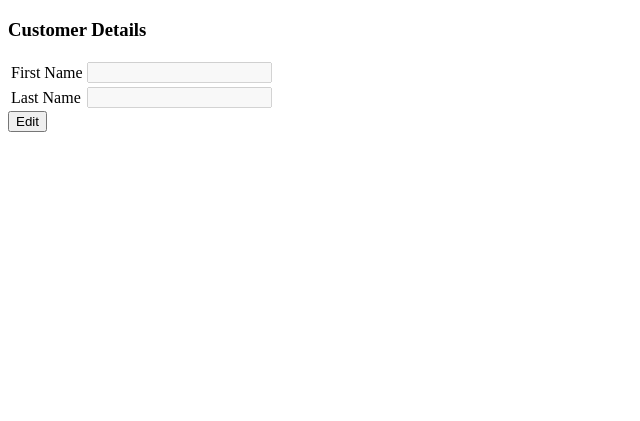
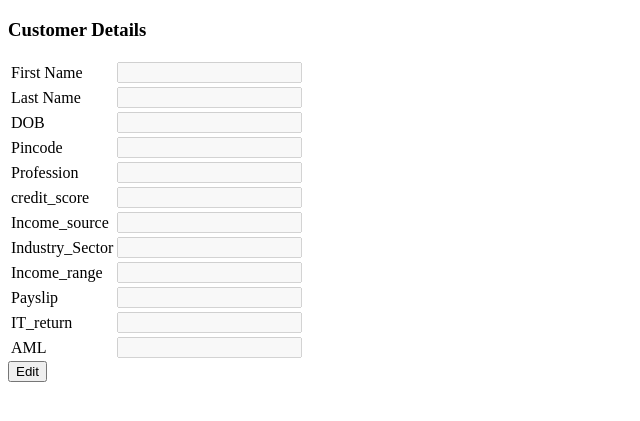
Before and after one commit to partnersolutiondesk/JSO, a Flask app: page /customerDetails in a window 1280 px wide. Shown: the top 421 px of the page, without its empty margins (0-640 px from the left). Run offline with Flask 3, Linux system fonts and the light colour scheme; parts of the project's set-up code (start-up, migrations or seed data) failed here and were passed over.

Commit message:
customer details changed for scoring engine

```diff
--- a/JSO_FIN/PythonPackage/templates/CustomerDetails.html
+++ b/JSO_FIN/PythonPackage/templates/CustomerDetails.html
@@ -19,6 +19,47 @@
               <td> <input type="text" ref="last_name" v-model="customer.Last_Name" :disabled="!isEditing"
            :class="{view: !isEditing}"></td>
             </tr>
+        <tr> <td>DOB</td>
+              <td> <input type="text" ref="last_name" v-model="customer.DOB" :disabled="!isEditing"
+           :class="{view: !isEditing}"></td>
+            </tr>
+        <tr> <td>Pincode</td>
+              <td> <input type="text" ref="last_name" v-model="customer.Pincode" :disabled="!isEditing"
+           :class="{view: !isEditing}"></td>
+            </tr>
+        <tr> <td>Profession</td>
+              <td> <input type="text" ref="last_name" v-model="customer.Profession" :disabled="!isEditing"
+           :class="{view: !isEditing}"></td>
+            </tr>
+        <tr> <td>credit_score</td>
+              <td> <input type="text" ref="last_name" v-model="customer.credit_score" :disabled="!isEditing"
+           :class="{view: !isEditing}"></td>
+            </tr>
+        <tr> <td>Income_source</td>
+              <td> <input type="text" ref="last_name" v-model="customer.Income_source" :disabled="!isEditing"
+           :class="{view: !isEditing}"></td>
+            </tr>
+        <tr> <td>Industry_Sector</td>
+              <td> <input type="text" ref="last_name" v-model="customer.Industry_Sector" :disabled="!isEditing"
+           :class="{view: !isEditing}"></td>
+            </tr>
+         <tr> <td>Income_range</td>
+              <td> <input type="text" ref="last_name" v-model="customer.Income_range" :disabled="!isEditing"
+           :class="{view: !isEditing}"></td>
+            </tr>
+         <tr> <td>Payslip</td>
+              <td> <input type="text" ref="last_name" v-model="customer.Payslip" :disabled="!isEditing"
+           :class="{view: !isEditing}"></td>
+            </tr>
+         <tr> <td>IT_return</td>
+              <td> <input type="text" ref="last_name" v-model="customer.IT_return" :disabled="!isEditing"
+           :class="{view: !isEditing}"></td>
+            </tr>
+         <tr> <td>AML</td>
+              <td> <input type="text" ref="last_name" v-model="customer.AML" :disabled="!isEditing"
+           :class="{view: !isEditing}"></td>
+            </tr>
+
         </tbody>
     </table>
        <button @click="isEditing = !isEditing" v-if="!isEditing">
@@ -49,8 +90,17 @@
         // Fetch customer data from the Flask API
         console.log("test1")
         axios.post('http://localhost:5000/jso/getCustomerDetails',{id: customerID}).then((response) => {
-            //console.log('API Response:', JSON.parse(response));
-            this.customer = JSON.parse(response.data.CustomerDetails);
+            val=JSON.parse(response.data.CustomerDetails)
+            console.log(val.DOB.$date.$numberLong)
+            // Convert $numberLong to JavaScript Date object
+            var date = new Date(parseInt(val.DOB.$date.$numberLong));
+
+             // Format the date as a string (e.g., "YYYY-MM-DD HH:mm:ss")
+            var formattedDate = date.toISOString().slice(0, 19).replace("T", " ");
+            console.log(formattedDate)
+            val.DOB=formattedDate
+            this.customer = val;
+            console.log('API Response:', this.customer);
             this.isEditing=false;
           })
           .catch((error) => {
```
Also changed, not shown: JSO_FIN/PythonPackage/Libs/DataSimulation.py (+23 -2 lines), JSO_FIN/PythonPackage/Models.py (+22 -1 lines), JSO_FIN/PythonPackage/templates/Customers.html (+4 -4 lines).
